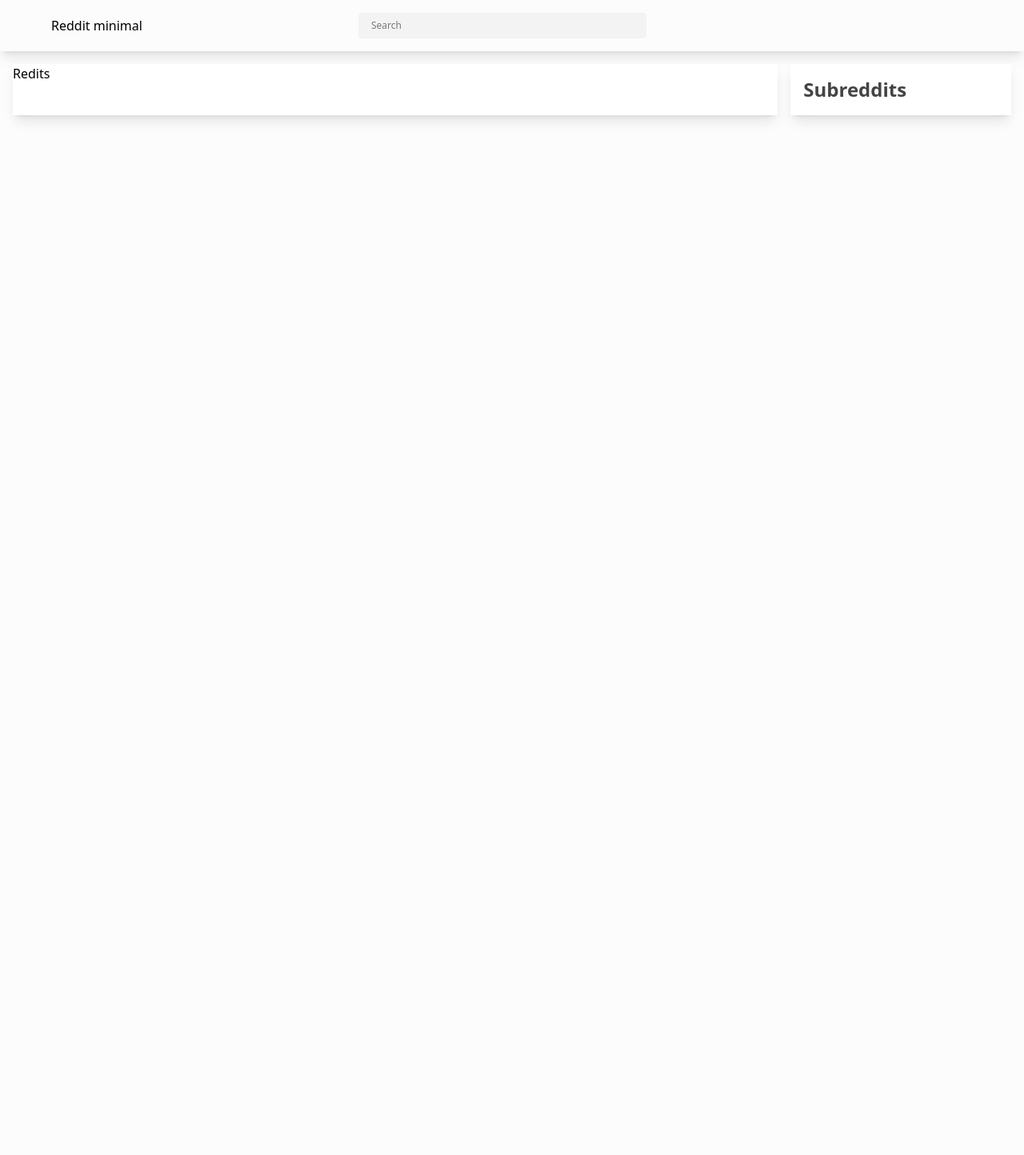
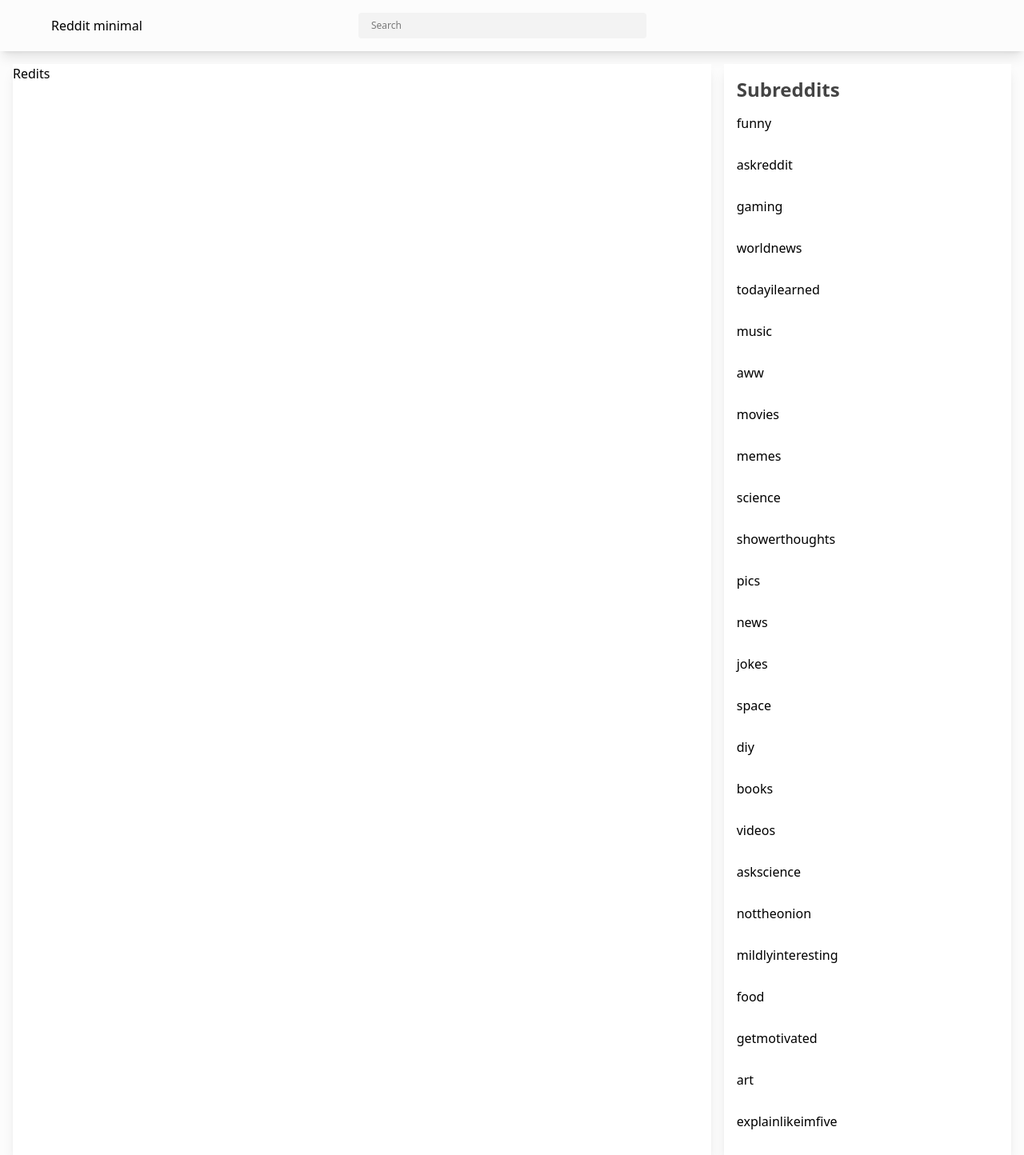
Before and after one commit to Raficknew/RedditMinimal, a React (Vite) app: page / in a window 1280 px wide. Shown: the whole page at 80% size. Before the commit the page ends 800 px from the top, so only its background shows below. Built offline with nearby package versions, Linux system fonts and the light colour scheme; some icons are missing.

Commit message:
added list of subreddits

```diff
--- a/src/App.tsx
+++ b/src/App.tsx
@@ -1,22 +1,30 @@
 import { useSearchParams } from "react-router";
 import "./App.css";
 import { NavBar } from "./components/NavBar/NavBar";
-import { useMemo } from "react";
+import { useMemo, useState } from "react";
 import { SubredditsList } from "./components/SubredditsList/SubredditsList";
+import { SUBREDDITS } from "./components/SubredditsList/subreddits";
 
 function App() {
   const [searchParams, setSearchParams] = useSearchParams();
+  const [subredditEndpoint, setSubredditEndpoint] = useState<string | null>(
+    null
+  );
 
   const searchTerm = useMemo(() => {
     return searchParams.get("searchTerm");
   }, [searchParams]);
 
   return (
-    <div className="flex flex-col w-full h-screen gap-4">
+    <div className="flex flex-col w-full h-full gap-4">
       <NavBar setSearchParams={setSearchParams} />
-      <main className="flex flex-col sm:flex-row gap-4 px-4 w-full">
+      <main className="flex flex-col md:flex-row gap-4 px-4 w-full">
         <div className="w-full bg-white shadow-lg">Redits</div>
-        <SubredditsList />
+        <SubredditsList
+          subreddits={SUBREDDITS.categories}
+          selectedSubreddit={subredditEndpoint}
+          onSubredditClick={setSubredditEndpoint}
+        />
       </main>
     </div>
   );
--- a/src/components/SubredditsList/SubredditsList.tsx
+++ b/src/components/SubredditsList/SubredditsList.tsx
@@ -1,7 +1,47 @@
-export function SubredditsList() {
+import type { Subreddit } from "./subreddits";
+
+export function SubredditsList({
+  subreddits,
+  selectedSubreddit,
+  onSubredditClick,
+}: {
+  subreddits: Subreddit[];
+  selectedSubreddit: string | null;
+  onSubredditClick: (endpoint: string) => void;
+}) {
   return (
-    <aside className="flex sm:w-87.5 p-4 bg-white shadow-lg">
+    <aside className="flex flex-col w-full md:w-125 p-4 bg-white shadow-lg">
       <h2 className="text-2xl text-[#444444] font-semibold">Subreddits</h2>
+      {subreddits.map((subreddit) => (
+        <Subreddit
+          key={subreddit.name}
+          selected={selectedSubreddit === subreddit.endpoint}
+          onClick={() => onSubredditClick(subreddit.endpoint)}
+          subreddit={subreddit}
+        />
+      ))}
     </aside>
   );
 }
+
+function Subreddit({
+  subreddit,
+  selected,
+  onClick,
+}: {
+  subreddit: Subreddit;
+  selected: boolean;
+  onClick: () => void;
+}) {
+  return (
+    <div
+      onClick={onClick}
+      className={`flex items-center cursor-pointer h-13 ${
+        selected &&
+        "bg-indigo-400 border-l-5 text-indigo-700 font-semibold border-indigo-700 pl-3"
+      }`}
+    >
+      {subreddit.name}
+    </div>
+  );
+}
--- /dev/null
+++ b/src/components/SubredditsList/subreddits.ts
@@ -0,0 +1,135 @@
+export type Subreddit = {
+  name: string;
+  endpoint: string;
+  icon: string;
+};
+
+export const SUBREDDITS = {
+  categories: [
+    {
+      name: "funny",
+      endpoint: "r/funny",
+      icon: "",
+    },
+    {
+      name: "askreddit",
+      endpoint: "r/AskReddit",
+      icon: "",
+    },
+    {
+      name: "gaming",
+      endpoint: "r/gaming",
+      icon: "",
+    },
+    {
+      name: "worldnews",
+      endpoint: "r/worldnews",
+      icon: "",
+    },
+    {
+      name: "todayilearned",
+      endpoint: "r/todayilearned",
+      icon: "",
+    },
+    {
+      name: "music",
+      endpoint: "r/Music",
+      icon: "",
+    },
+    {
+      name: "aww",
+      endpoint: "r/aww",
+      icon: "",
+    },
+    {
+      name: "movies",
+      endpoint: "r/movies",
+      icon: "",
+    },
+    {
+      name: "memes",
+      endpoint: "r/memes",
+      icon: "",
+    },
+    {
+      name: "science",
+      endpoint: "r/science",
+      icon: "",
+    },
+    {
+      name: "showerthoughts",
+      endpoint: "r/Showerthoughts",
+      icon: "",
+    },
+    {
+      name: "pics",
+      endpoint: "r/pics",
+      icon: "",
+    },
+    {
+      name: "news",
+      endpoint: "r/news",
+      icon: "",
+    },
+    {
+      name: "jokes",
+      endpoint: "r/Jokes",
+      icon: "",
+    },
+    {
+      name: "space",
+      endpoint: "r/space",
+      icon: "",
+    },
+    {
+      name: "diy",
+      endpoint: "r/DIY",
+      icon: "",
+    },
+    {
+      name: "books",
+      endpoint: "r/books",
+      icon: "",
+    },
+    {
+      name: "videos",
+      endpoint: "r/videos",
+      icon: "",
+    },
+    {
+      name: "askscience",
+      endpoint: "r/askscience",
+      icon: "",
+    },
+    {
+      name: "nottheonion",
+      endpoint: "r/nottheonion",
+      icon: "",
+    },
+    {
+      name: "mildlyinteresting",
+      endpoint: "r/mildlyinteresting",
+      icon: "",
+    },
+    {
+      name: "food",
+      endpoint: "r/food",
+      icon: "",
+    },
+    {
+      name: "getmotivated",
+      endpoint: "r/GetMotivated",
+      icon: "",
+    },
+    {
+      name: "art",
+      endpoint: "r/Art",
+      icon: "",
+    },
+    {
+      name: "explainlikeimfive",
+      endpoint: "r/explainlikeimfive",
+      icon: "",
+    },
+  ],
+};
```
